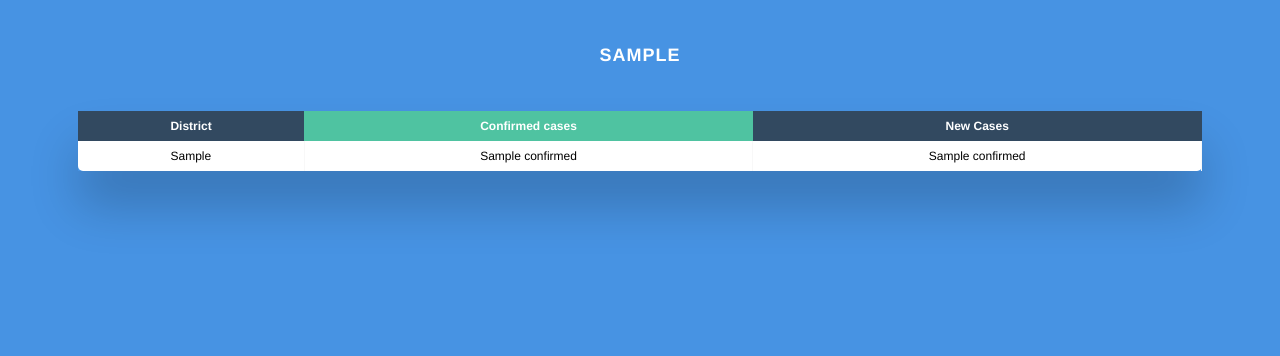
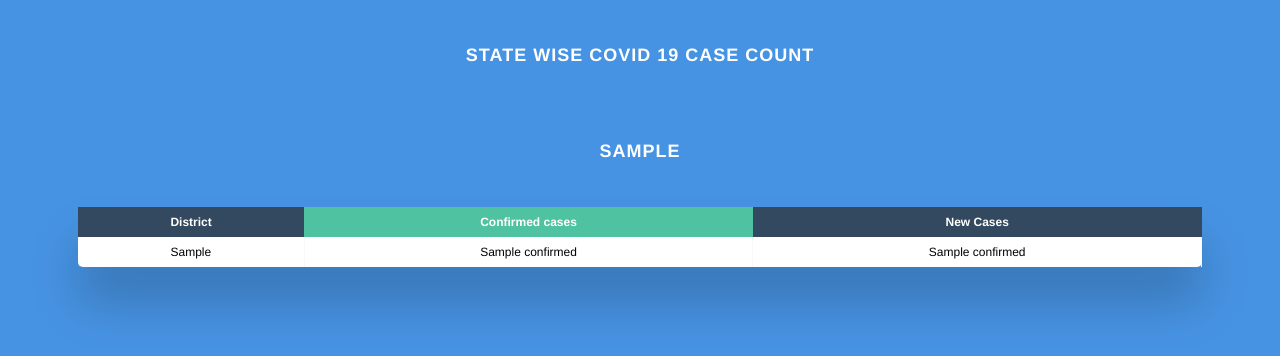
Before and after one commit to miismail007/django_api_data_get, a Django app: template templates/index.html in a window 1280 px wide. Shown: the top 356 px of the page. Run offline with Django 3.2, Linux system fonts and the light colour scheme; the template is opened without the code that fills it: most values are stand-ins (such as "Sample title", 1, 10 or a date in 2020); some libraries are stand-ins or nearby versions.

Commit message:
modified

```diff
--- a/templates/index.html
+++ b/templates/index.html
@@ -136,6 +136,7 @@ h2{
 }
 </style>
 <body>
+<h2>State wise COVID 19 case count</h2>
 {% for datas in data %}
 <h2>{{datas.0}}</h2>
 <div class="table-wrapper">
```
